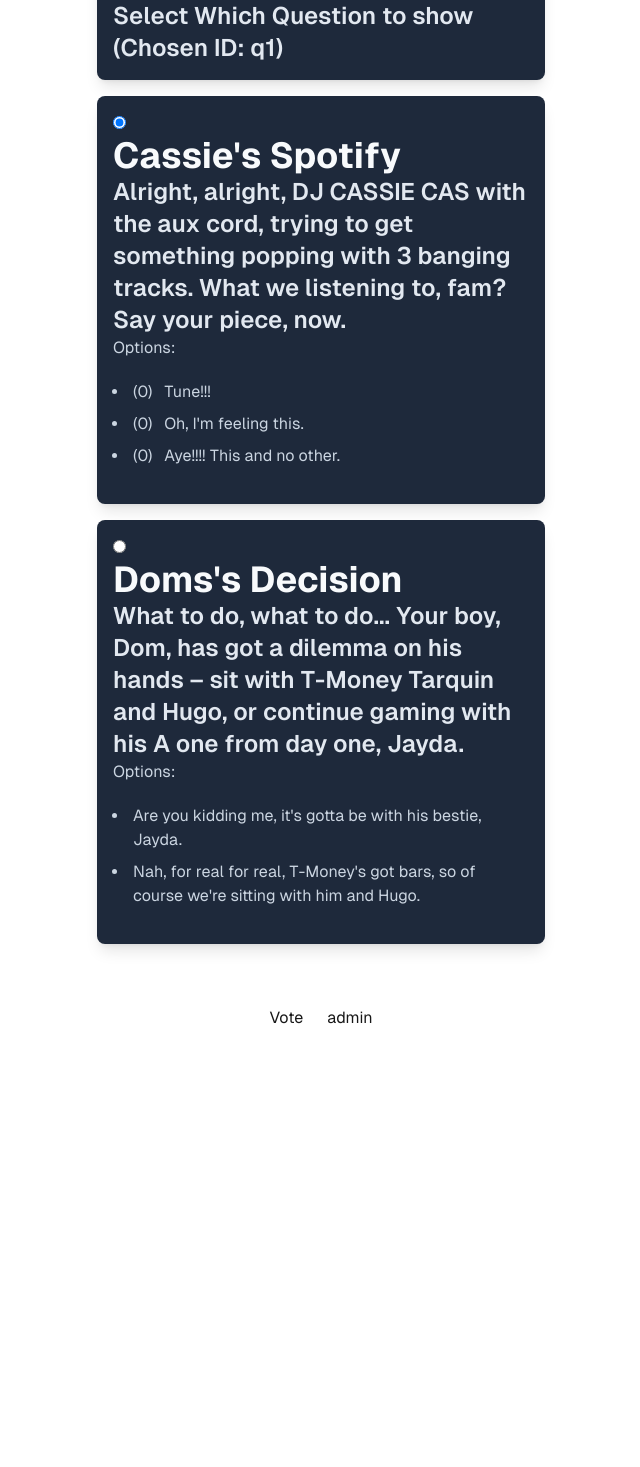
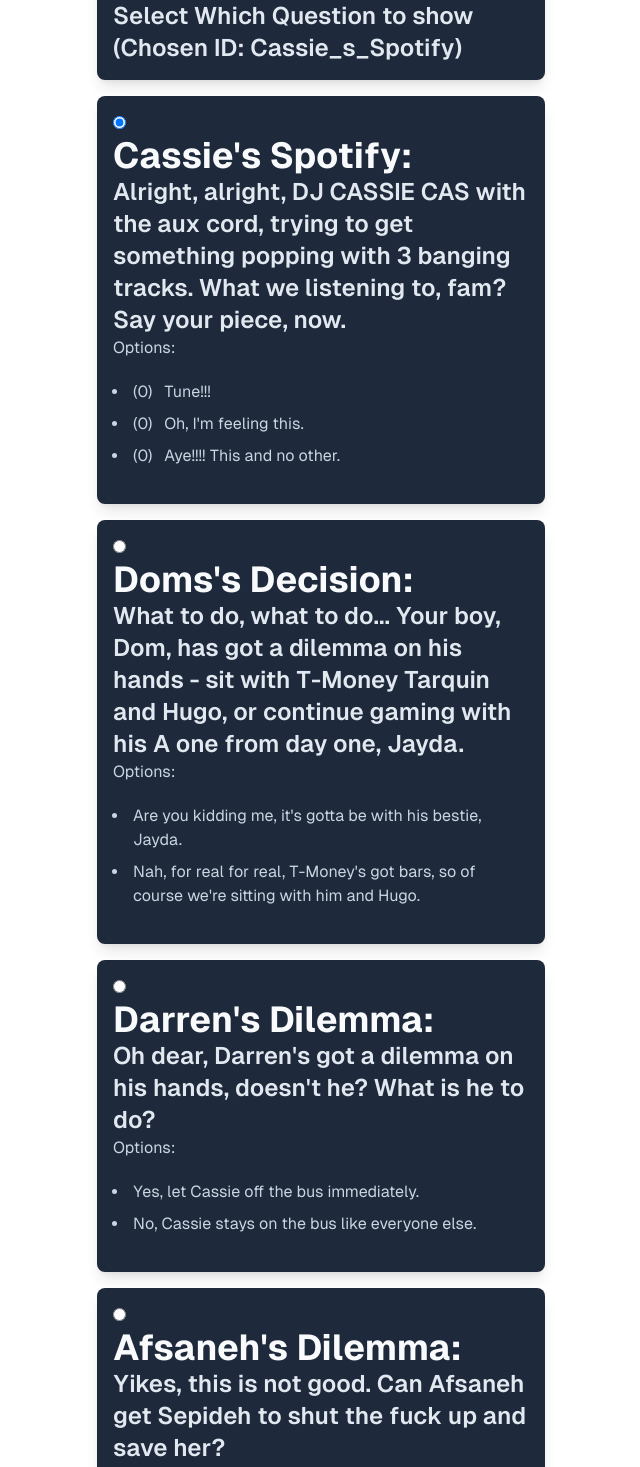
Before and after one commit to overington/LIMBpoll, a Next.js app: page /admin in a window 1280 px wide. Shown: the part 220-1687 px from the top of the page, without its empty margins (319-959 px from the left). Before the commit the page ends 1328 px from the top, so only its background shows below. Built offline with nearby package versions, Linux system fonts and the light colour scheme.

Commit message:
add all questions+messages, set update interval 5s

```diff
--- a/src/app/admin/page.tsx
+++ b/src/app/admin/page.tsx
@@ -8,7 +8,7 @@
  */
 
 import Link from "next/link";
-import { Admin } from "@/components/Dashboard";
+import { AdminDashboard } from "@/components/Dashboard";
 import { ADMIN_TOKEN } from "@/data/config";
 
 
@@ -17,7 +17,7 @@ export default function AdminPage() {
   return (
     <div className="grid grid-rows-[20px_1fr_20px] items-center justify-items-center min-h-screen p-8 pb-20 gap-16 sm:p-20 font-[family-name:var(--font-geist-sans)]">
         <main className="flex flex-col gap-8 row-start-2 items-center sm:items-start">
-          <Admin token={ADMIN_TOKEN} />
+          <AdminDashboard token={ADMIN_TOKEN} />
         </main>
       <footer className="row-start-3 flex gap-6 flex-wrap items-center justify-center">
         <Link href="/">Vote</Link>
--- a/src/app/page.tsx
+++ b/src/app/page.tsx
@@ -1,12 +1,12 @@
 import Link from "next/link";
-import { User } from "@/components/Dashboard";
+import { UserDashboard } from "@/components/Dashboard";
 import { USER_TOKEN } from "@/data/config";
 
 export default function HomePage() {
   return (
       <div className="grid grid-rows-[20px_1fr_20px] items-center justify-items-center min-h-screen p-8 pb-20 gap-16 sm:p-20 font-[family-name:var(--font-geist-sans)]">
         <main className="flex flex-col gap-8 row-start-2 items-center sm:items-start">
-          <User token={USER_TOKEN} />
+          <UserDashboard token={USER_TOKEN} />
         </main>
         <footer className="row-start-3 flex gap-6 flex-wrap items-center justify-center">
           <Link href="/">Vote</Link>
--- a/src/app/vote/route.ts
+++ b/src/app/vote/route.ts
@@ -1,14 +1,16 @@
 import { NextRequest , NextResponse } from 'next/server';
-import { questions } from '@/data/questions';
+import { questions, play_order } from '@/data/questions';
 import { ADMIN_TOKEN, USER_TOKEN } from '@/data/config';
+import clsx from 'clsx';
 
-let currentQuestionID = "q1";
+let currentQuestionID = play_order[1];
 let currentVoteCounts = [0, 0, 0, 0];
 
 
 
 export async function GET() {
     // Retrieve the current voting results (e.g., from database)
+    console.log("GET request received. Sending: ", currentQuestionID, currentVoteCounts);
     return NextResponse.json({
         currentQuestionID: currentQuestionID,
         currentVoteCounts: currentVoteCounts,
@@ -36,7 +38,7 @@ export async function POST(req: NextRequest) {
         console.error("Failed to submit vote:", error);
         return NextResponse.json({
             success: false,
-            message: error.message,
+            message: (error as Error).message,
         }, { status: 500 }); // Internal Server Error
     }
 }
@@ -69,7 +71,7 @@ export async function PUT(req: NextRequest) {
         console.error("Failed to change question:", error);
         return NextResponse.json({
             success: false,
-            message: error.message,
+            message: (error as Error).message,
         }, { status: 400 }); // Bad Request
     }
 }
--- a/src/components/Dashboard.tsx
+++ b/src/components/Dashboard.tsx
@@ -4,8 +4,9 @@ import clsx from "clsx";
 import Card, { CardTitle, CardSubtitle, QuestionCard } from "@/components/Card";
 import { questions } from "@/data/questions";
 import { useCurrentQuestion} from "@/components/Questions";
+// import { useEffect } from "react";
 
-export function Admin({token}: {token: string}) {
+export function AdminDashboard({token}: {token: string}) {
   // show each question in a card, set the current question to be highlighted
   //
   const { currentQuestionID, currentVoteCounts, setCurrentQuestion } = useCurrentQuestion(token);
@@ -53,7 +54,7 @@ export function Admin({token}: {token: string}) {
   );
 }
 
-export function User({token}: {token: string}) {
+export function UserDashboard({token}: {token: string}) {
   const { currentQuestionID, voteHandler, isLoading, isError } = useCurrentQuestion(token);
 
   if (isLoading) return <div>Loading...</div>;
--- a/src/components/Questions.tsx
+++ b/src/components/Questions.tsx
@@ -14,6 +14,8 @@ async function fetcher_GET_current_question(url: string) {
   }
   return response.json();
 }
+
+// fetcher function to set the current question
 async function fetcher_PUT_current_question(url: string, token: string) {
   const response = await fetch(url, {
         method: "PUT",
@@ -35,6 +37,7 @@ export function useCurrentQuestion(token: string) {
     (url) => fetcher_GET_current_question(url),
     {
       revalidateOnFocus: true,
+      refreshInterval: 5000,
     }
   );
   const setCurrentQuestion = async (question_id: string) => {
--- a/src/data/questions.json
+++ b/src/data/questions.json
@@ -1,7 +1,9 @@
 {
-  "q1": {
-    "id": "q1",
-    "title": "Cassie's Spotify",
+  "questions": {
+    "Cassie_s_Spotify": {
+      "id": "Cassie_s_Spotify",
+      "type": "multiple_choice_question",
+      "title": "Cassie's Spotify:",
       "question": "Alright, alright, DJ CASSIE CAS with the aux cord, trying to get something popping with 3 banging tracks. What we listening to, fam? Say your piece, now.",
       "options": [
         "Tune!!!",
@@ -9,13 +11,76 @@
         "Aye!!!!  This and no other."
       ]
     },
-  "q2": {
-    "id": "q2",
-    "title": "Doms's Decision",
-    "question": "What to do, what to do... Your boy, Dom, has got a dilemma on his hands – sit with T-Money Tarquin and Hugo, or continue gaming with his A one from day one, Jayda.",
+    "Doms_s_Decision": {
+      "id": "Doms_s_Decision",
+      "type": "multiple_choice_question",
+      "title": "Doms's Decision:",
+      "question": "What to do, what to do... Your boy, Dom, has got a dilemma on his hands - sit with T-Money Tarquin and Hugo, or continue gaming with his A one from day one, Jayda.",
       "options": [
         "Are you kidding me, it's gotta be with his bestie, Jayda.",
         "Nah, for real for real, T-Money's got bars, so of course we're sitting with him and Hugo."
       ]
+    },
+    "Darren_s_Dilemma": {
+      "id": "Darren_s_Dilemma",
+      "type": "multiple_choice_question",
+      "title": "Darren's Dilemma:",
+      "question": "Oh dear, Darren's got a dilemma on his hands, doesn't he?  What is he to do?",
+      "options": [
+        "Yes, let Cassie off the bus immediately.",
+        "No, Cassie stays on the bus like everyone else."
+      ]
+    },
+    "Afsaneh_s_Dilemma": {
+      "id": "Afsaneh_s_Dilemma",
+      "type": "multiple_choice_question_invalid",
+      "title": "Afsaneh's Dilemma:",
+      "question": "Yikes, this is not good.  Can Afsaneh get Sepideh to shut the fuck up and save her?",
+      "options": [
+        "Definitely.  Our girl's got the skills.",
+        "Absolutely not.  No way.  Uh-uh."
+      ],
+      "submission_message": "Voting can't be registered."
+    },
+    "Decision_Time": {
+      "id": "Decision_Time",
+      "type": "multiple_choice_question",
+      "title": "Decision Time:",
+      "question": "Ash is gonna get stabbed either way, and someone's gotta do it.  So, who will it be?",
+      "options": ["Gemma", "Hugo"]
     }
+  },
+  "messages": {
+    "Welcome_Message": {
+      "id": "Welcome_Message",
+      "type": "messsage",
+      "title": "Welcome",
+      "subtitle": "Please wait for ..."
+    },
+    "Waiting_Message": {
+      "id": "Waiting_Message",
+      "type": "messsage",
+      "title": "Vote Submitted",
+      "subtitle": "Please wait for ..."
+    },
+    "End_Message": {
+      "id": "Waiting_Message",
+      "type": "messsage",
+      "title": "Vote Submitted",
+      "subtitle": "Thank you for participating!"
     }
+  },
+  "play_order": [
+    "Welcome_Message",
+    "Cassie_s_Spotify",
+    "Waiting_Message",
+    "Doms_s_Decision",
+    "Waiting_Message",
+    "Darren_s_Dilemma",
+    "Waiting_Message",
+    "Afsaneh_s_Dilemma",
+    "Waiting_Message",
+    "Decision_Time",
+    "End_Message"
+  ]
+}
--- a/src/data/questions.ts
+++ b/src/data/questions.ts
@@ -2,9 +2,30 @@ import data from "@/data/questions.json";
 
 export type Question = {
   id: string;
+  type: string;
   title: string;
   question: string;
   options: string[];
 };
-// import questions and create a typed object from the JSON data
-export const questions: {[key: string]: Question} = data;
+export type Questions = {[key: string]: Question};
+export const questions: Questions = data["questions"];
+
+export type Message = {
+  id: string;
+  type: string;
+  title: string;
+  subtitle: string;
+  text_content?: string;
+};
+export type Messages = {[key: string]: Message};
+export const messages: Messages = data["messages"];
+
+export const play_order: string[] = data["play_order"];
+
+// make sure the play_order is valid. Each item in play order should be a key in
+// questions or messages object
+play_order.forEach((key) => {
+  if (!questions[key] && !messages[key]) {
+    throw new Error(`Invalid key in play_order: ${key}`);
+  }
+});
```
Lines whose indentation alone changed are shown as unchanged.
